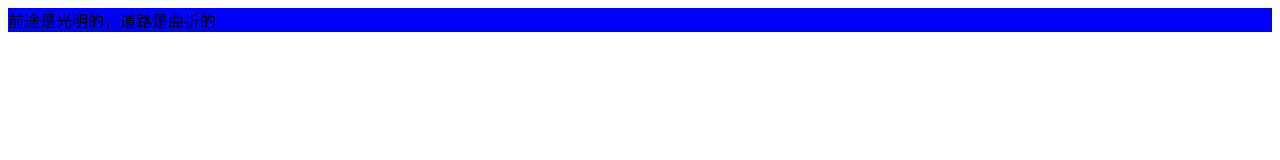
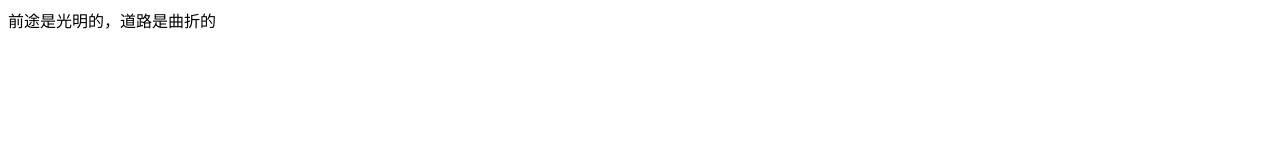
Before and after one commit to ostar999/ostartest, a plain HTML site: page index.html in a window 1280 px wide. Drawn offline with Linux system fonts and the light colour scheme.

Commit message:
Update index.html

```diff
--- a/index.html
+++ b/index.html
@@ -1 +1 @@
-<p style="background:blue;">前途是光明的，道路是曲折的</p>
+<p>前途是光明的，道路是曲折的</p>
```
